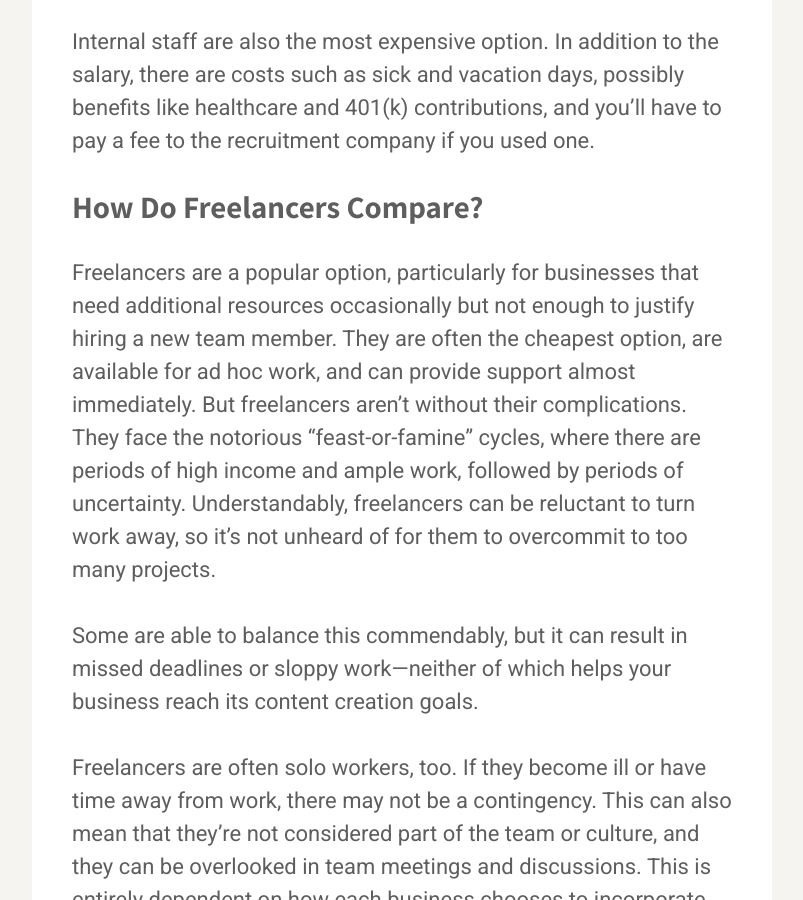
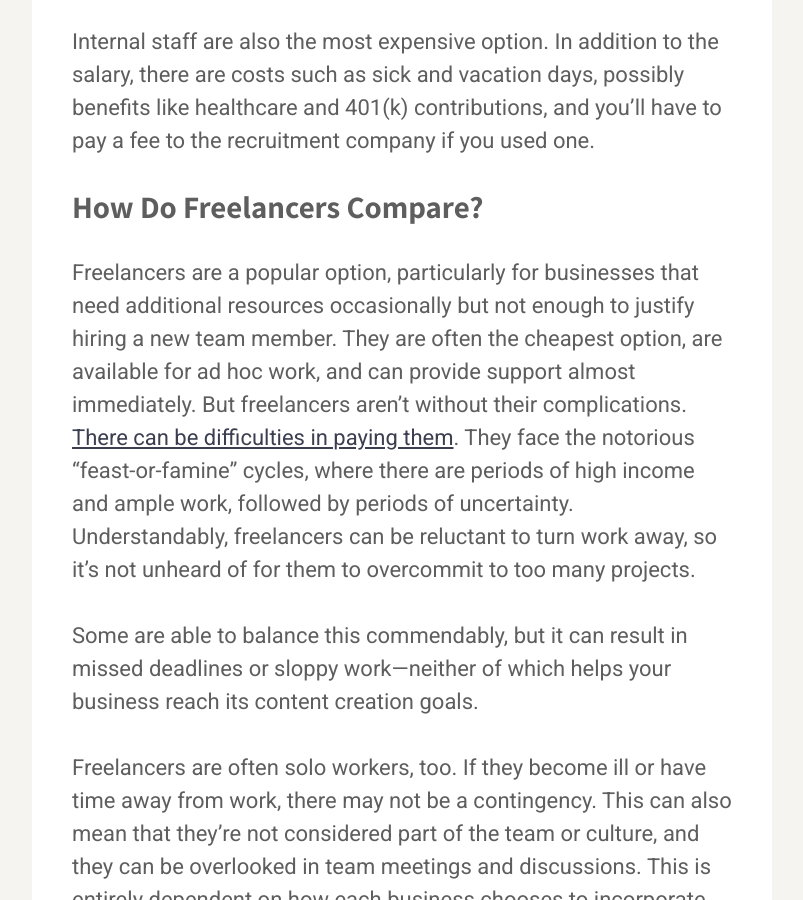
Before and after one commit to karllhughes/learn, a Jekyll site: the page built from _posts/2021-07-15-content-creation-agency.md, in a window 1280 px wide and 900 px high, scrolled down 4523 px. Shown: the whole window, without its empty margins (238-1041 px from the left). Built offline with Jekyll 4.4.1, drawn with Linux system fonts in a browser that asks for light colours; a script that is not in the unit is left out; some of the changed text lies outside the part shown.

Commit message:
Update Posts “2021-07-15-content-creation-agency”

```diff
--- a/_posts/2021-07-15-content-creation-agency.md
+++ b/_posts/2021-07-15-content-creation-agency.md
@@ -3,10 +3,10 @@
 title: What to Expect from a Content Creation Agency
 description: What to Expect from a Content Creation Agency
 categories: content-marketing
+cta: Playbook
 author: richard
 date: 2021-07-15T17:22:11.105Z
 img: /assets/posts/group-28.jpg
-cta: Playbook
 ---
 My grandmother, like most grandmothers, was a wise woman. She had a variety of lines that she would say with regularity, and one in particular always stands out:
 
@@ -71,7 +71,7 @@
 ### How Do Freelancers Compare?
 
 Freelancers are a popular option, particularly for businesses that need additional resources occasionally but not enough to justify hiring a new team member. They are often the cheapest option, are available for ad hoc work, and can provide support almost immediately.
-But freelancers aren’t without their complications. They face the notorious “feast-or-famine” cycles, where there are periods of high income and ample work, followed by periods of uncertainty. Understandably, freelancers can be reluctant to turn work away, so it’s not unheard of for them to overcommit to too many projects.
+But freelancers aren’t without their complications. [There can be difficulties in paying them](https://draft.dev/learn/paying-freelance-writers). They face the notorious “feast-or-famine” cycles, where there are periods of high income and ample work, followed by periods of uncertainty. Understandably, freelancers can be reluctant to turn work away, so it’s not unheard of for them to overcommit to too many projects.
 
 Some are able to balance this commendably, but it can result in missed deadlines or sloppy work—neither of which helps your business reach its content creation goals.
 
@@ -98,7 +98,7 @@
 
 ### Possible Services an Agency Will Provide
 
-Agencies come in all sorts of shapes and sizes. Draft.dev creates written technical content aimed at reaching software developers, including handling topic planning and research. At the other end of the scale are “full-service” marketing agencies, which offer a wide range of marketing services typically including web design and social media management.
+Agencies come in all sorts of shapes and sizes. Draft.dev creates written technical content aimed at reaching software developers, including [handling topic planning and research](https://draft.dev/learn/topic-clusters) as well as [creating social media collateral](https://draft.dev/learn/announcing-social-collateral-from-draft-dev). At the other end of the scale are “full-service” marketing agencies, which offer a wide range of marketing services typically including web design and social media management.
 And of course, there’s everything in between. [Brafton](https://www.brafton.com/) describes itself as a “creative content marketing agency,” offering blogs, email newsletters, and video production, while [SeedX](https://seedx.us/) creates content for industries as diverse as e-commerce stores and political campaigning.
 
 Needless to say, it’s essential that you hire an agency that’s capable of producing what you need. That means not only the *type* of service, but the quality of that work too. For example, it’s no secret that [developers are known to be averse to marketing](https://draft.dev/learn/developer-marketing), and strategies need to consider this. Therefore, not every agency will be capable of reaching developers effectively, whereas it’s what Draft.dev specializes in. On the other hand, if you want a new website and omni-channel marketing strategy, you’d need an agency that offers those.
```
